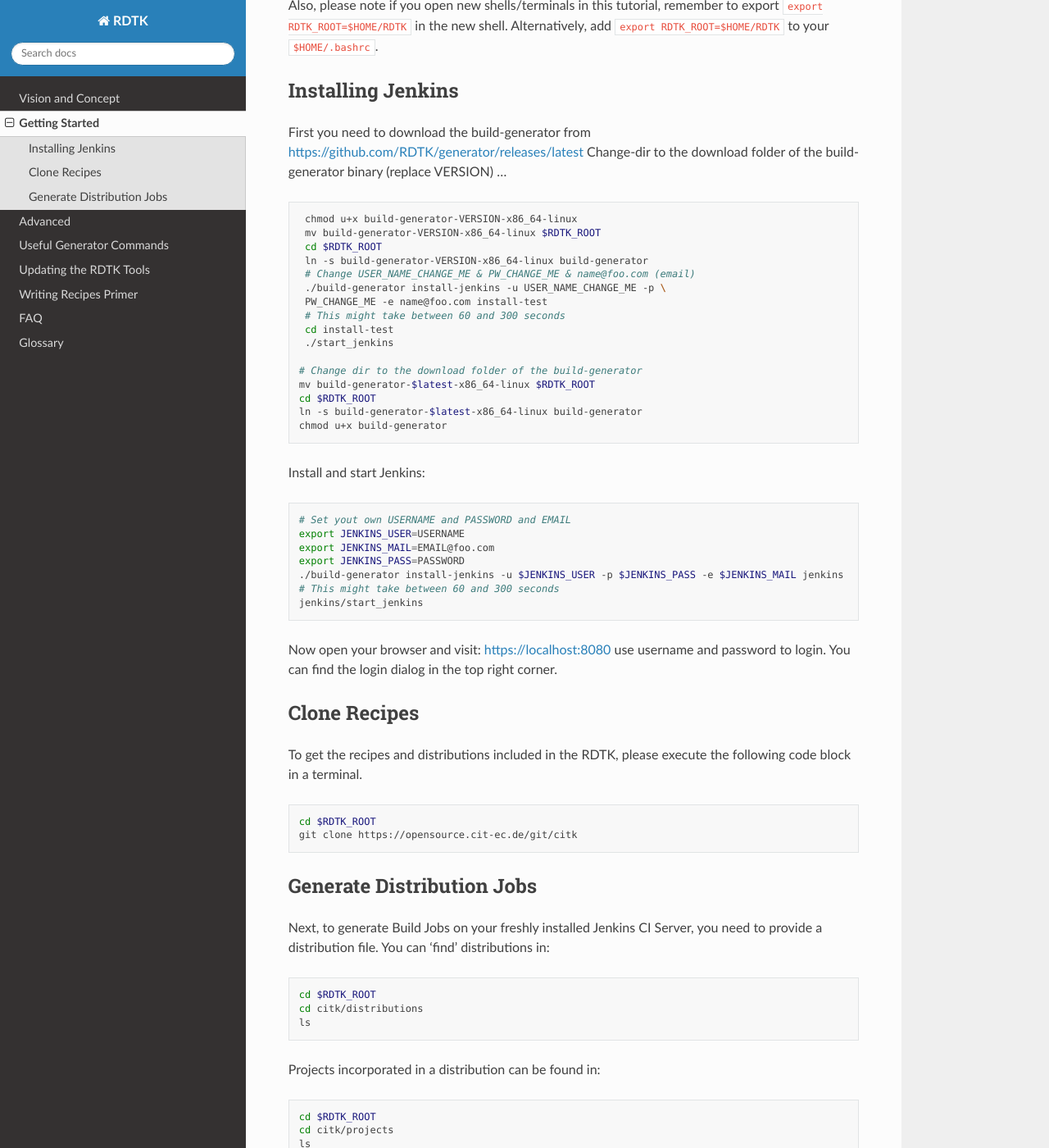
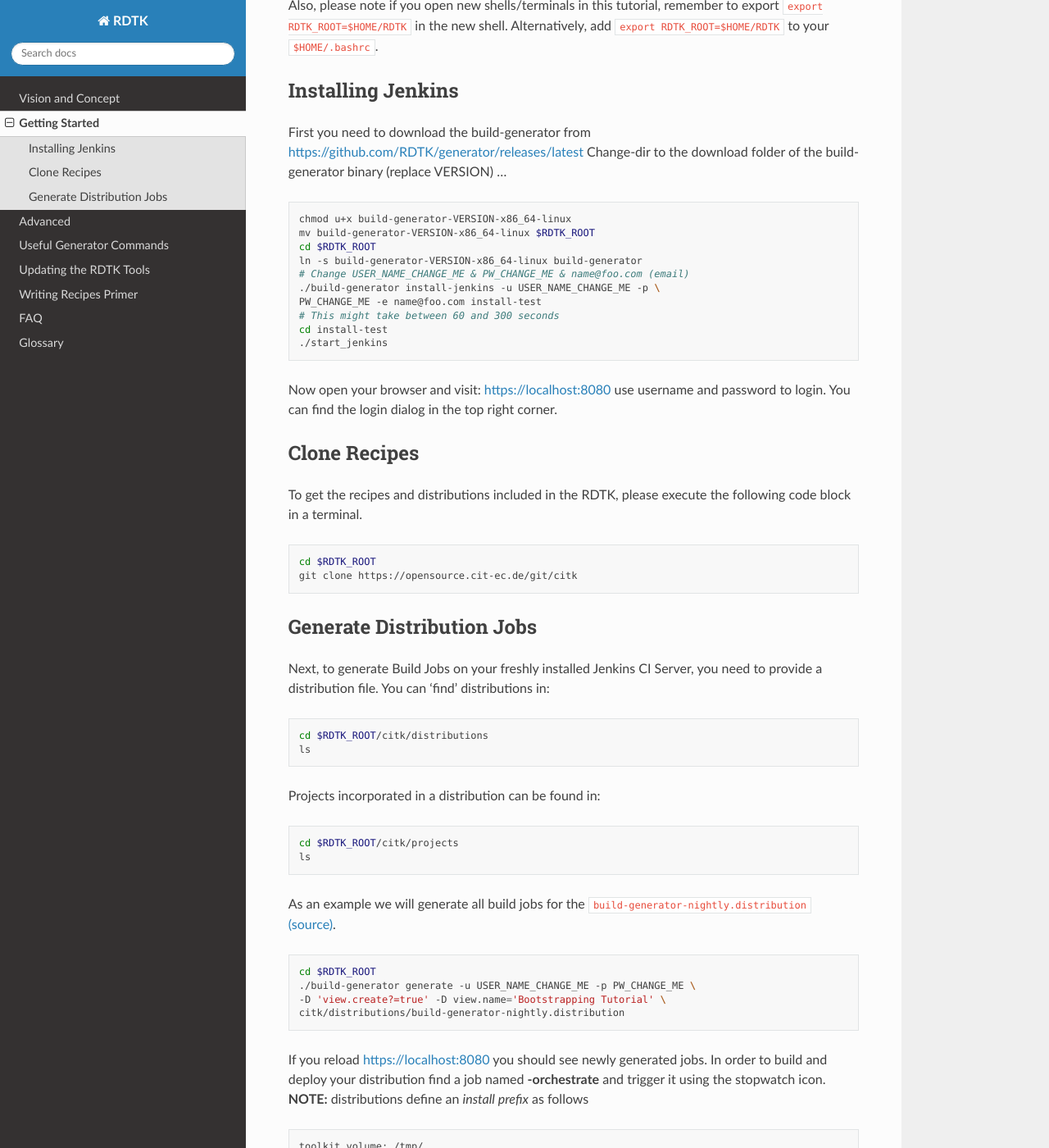
Before and after one commit to RDTK/documentation, a Sphinx documentation site: the page built from source/getting_started.rst, in a window 1280 px wide and 1400 px high, scrolled down 628 px. Shown: the whole window at 82% size. Built offline with Sphinx 7.4.7 and the Read the Docs theme 2.0.0, drawn with Linux system fonts in a browser that asks for light colours.

Commit message:
merge leroy and revert

```diff
--- a/source/getting_started.rst
+++ b/source/getting_started.rst
@@ -49,25 +49,8 @@
    cd install-test
    ./start_jenkins
 
-  # Change dir to the download folder of the build-generator
-  mv build-generator-$latest-x86_64-linux $RDTK_ROOT
-  cd $RDTK_ROOT
-  ln -s build-generator-$latest-x86_64-linux build-generator
-  chmod u+x build-generator
-
-Install and start Jenkins:
-
-.. code-block:: bash
-
-  # Set yout own USERNAME and PASSWORD and EMAIL
-  export JENKINS_USER=USERNAME
-  export JENKINS_MAIL=EMAIL@foo.com
-  export JENKINS_PASS=PASSWORD
-  ./build-generator install-jenkins -u $JENKINS_USER -p $JENKINS_PASS -e $JENKINS_MAIL jenkins
-  # This might take between 60 and 300 seconds
-  jenkins/start_jenkins
-
-Now open your browser and visit: https://localhost:8080 use username and password to login. You can find the login dialog in the top right corner.
+Now open your browser and visit: https://localhost:8080 use username and password to login.
+You can find the login dialog in the top right corner.
 
 
 Clone Recipes
@@ -90,8 +73,7 @@
 
 .. code-block:: bash
 
-   cd $RDTK_ROOT
-   cd citk/distributions
+   cd $RDTK_ROOT/citk/distributions
    ls
 
 
@@ -99,8 +81,7 @@
 
 .. code-block:: bash
 
-   cd $RDTK_ROOT
-   cd citk/projects
+   cd $RDTK_ROOT/citk/projects
    ls
 
 As an example we will generate all build jobs for the ``build-generator-nightly.distribution``
```
